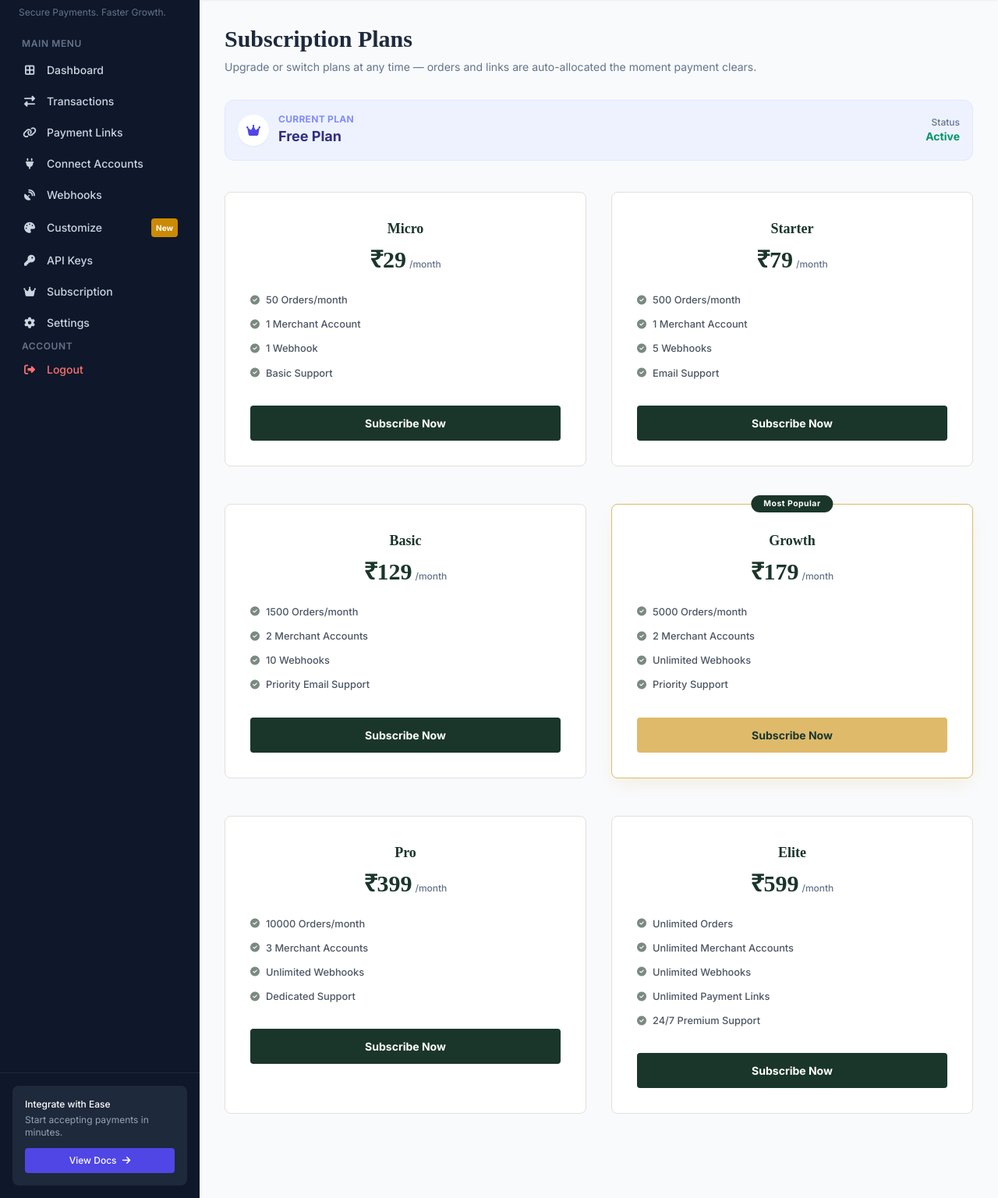
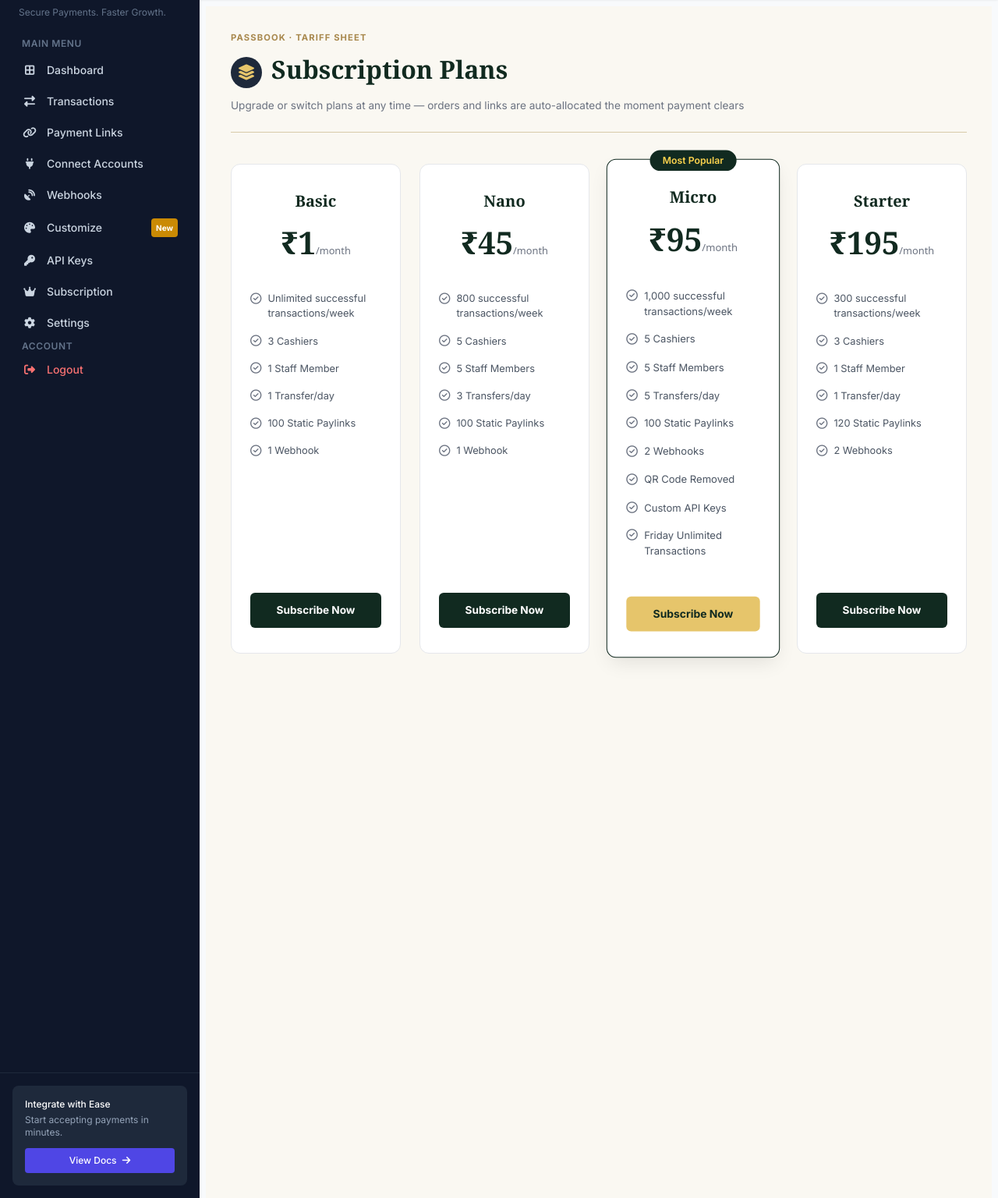
Before and after one commit to KARAMbhaiyaaaa425/KARAN13467GH, a Flask app: page /subscription in a window 1280 px wide. Shown: the part 64-1600 px from the top of the page at 78% size. Run offline with Flask 3, Linux system fonts and the light colour scheme; the visitor is signed in with stand-in values (Sample User, id 1); data comes from the database, SQL or seed files in the repository; data that the repository does not hold is empty; some libraries are stand-ins or nearby versions.

Commit message:
Add files via upload

```diff
--- a/templates/base.html
+++ b/templates/base.html
@@ -97,7 +97,7 @@
 
 
 
-            <a href="#" class="sidebar-link flex items-center gap-3 px-3 py-2 text-sm font-medium text-slate-300">
+            <a href="/subscription" class="sidebar-link flex items-center gap-3 px-3 py-2 text-sm font-medium text-slate-300">
                 <i class="fa-solid fa-crown w-5 text-center"></i> Subscription
             </a>
 
--- a/templates/subscription.html
+++ b/templates/subscription.html
@@ -2,238 +2,248 @@
 
 {% block content %}
 <style>
+    .sub-bg {
+        background-color: #faf8f2;
+        min-height: calc(100vh - 64px); /* assuming topnav is ~64px */
+        padding: 2rem;
+        margin: -1.5rem; /* negate default padding if any */
+    }
+
+    .serif-font {
+        font-family: 'Georgia', 'Times New Roman', serif;
+    }
+
+    .dark-green {
+        color: #112a20;
+    }
+
+    .sub-header-small {
+        font-size: 0.7rem;
+        font-weight: 700;
+        letter-spacing: 0.1em;
+        color: #a8884d;
+        text-transform: uppercase;
+        margin-bottom: 0.5rem;
+    }
+
+    .sub-title {
+        font-size: 2rem;
+        font-weight: 700;
+        margin-bottom: 0.5rem;
+    }
+
+    .sub-desc {
+        color: #6b7280;
+        font-size: 0.85rem;
+        margin-bottom: 1.5rem;
+    }
+
+    .sub-hr {
+        border-color: #d8cba9;
+        margin-bottom: 2.5rem;
+    }
+
+    .plan-grid {
+        display: grid;
+        grid-template-columns: repeat(1, minmax(0, 1fr));
+        gap: 1.5rem;
+    }
+
+    @media (min-width: 768px) {
+        .plan-grid {
+            grid-template-columns: repeat(2, minmax(0, 1fr));
+        }
+    }
+
+    @media (min-width: 1024px) {
+        .plan-grid {
+            grid-template-columns: repeat(4, minmax(0, 1fr));
+        }
+    }
+
     .plan-card {
-        background-color: white;
-        border: 1px solid #e5e0d8;
-        border-radius: 8px;
-        padding: 2rem;
-        transition: all 0.3s ease;
+        background: white;
+        border: 1px solid #e5e7eb;
+        padding: 2rem 1.5rem;
+        display: flex;
+        flex-direction: column;
         position: relative;
     }
-    .plan-card:hover {
-        box-shadow: 0 10px 30px -10px rgba(0,0,0,0.1);
-        transform: translateY(-2px);
-    }
-    .plan-btn {
-        background-color: #1a362b;
-        color: white;
-        width: 100%;
-        padding: 0.75rem;
-        border-radius: 4px;
-        font-weight: 700;
-        font-size: 0.875rem;
-        text-align: center;
-        display: block;
-        transition: background-color 0.2s;
-    }
-    .plan-btn:hover { background-color: #11241c; }
-    .plan-btn-gold {
-        background-color: #dfba6b;
-        color: #1a362b;
-    }
-    .plan-btn-gold:hover { background-color: #c9a55c; }
 
-    .current-plan-btn {
-        background-color: #f0f7f4;
-        color: #1a362b;
-        border: 1px solid #1a362b;
+    .plan-card-popular {
+        border: 1px solid #112a20;
+        box-shadow: 0 10px 25px -5px rgba(0, 0, 0, 0.1);
+        transform: scale(1.02);
+        z-index: 10;
     }
 
-    .check-icon {
-        color: #7b8a81;
-        margin-right: 0.5rem;
-        font-size: 0.75rem;
-    }
-    .feature-text {
-        color: #4b5563;
-        font-size: 0.8rem;
-        font-weight: 500;
-    }
-    .most-popular-badge {
+    .popular-badge {
         position: absolute;
         top: -12px;
         left: 50%;
         transform: translateX(-50%);
-        background-color: #1a362b;
+        background-color: #112a20;
+        color: #fcd34d;
+        font-size: 0.75rem;
+        font-weight: 600;
+        padding: 0.25rem 1rem;
+        border-radius: 9999px;
+        white-space: nowrap;
+    }
+
+    .plan-name {
+        text-align: center;
+        font-size: 1.25rem;
+        font-weight: bold;
+        margin-bottom: 0.5rem;
+    }
+
+    .plan-price {
+        text-align: center;
+        font-size: 2.5rem;
+        font-weight: bold;
+        margin-bottom: 2rem;
+    }
+
+    .plan-price span {
+        font-size: 0.8rem;
+        color: #6b7280;
+        font-weight: normal;
+        font-family: ui-sans-serif, system-ui, -apple-system, BlinkMacSystemFont, "Segoe UI", Roboto, "Helvetica Neue", Arial, sans-serif;
+    }
+
+    .feature-list {
+        flex-grow: 1;
+        margin-bottom: 2rem;
+    }
+
+    .feature-item {
+        display: flex;
+        align-items: flex-start;
+        margin-bottom: 1rem;
+        font-size: 0.8rem;
+        color: #4b5563;
+    }
+
+    .feature-icon {
+        color: #6b7280;
+        margin-right: 0.5rem;
+        margin-top: 0.15rem;
+        font-size: 0.9rem;
+    }
+
+    .btn-subscribe {
+        width: 100%;
+        padding: 0.75rem;
+        text-align: center;
+        font-weight: 700;
+        font-size: 0.85rem;
+        border-radius: 0.375rem;
+        transition: all 0.2s;
+    }
+
+    .btn-dark {
+        background-color: #112a20;
         color: white;
-        font-size: 0.65rem;
-        padding: 0.2rem 1rem;
-        border-radius: 12px;
-        font-weight: bold;
-        letter-spacing: 0.5px;
+    }
+
+    .btn-dark:hover {
+        background-color: #0a1913;
+    }
+
+    .btn-gold {
+        background-color: #e6c56b;
+        color: #112a20;
+    }
+
+    .btn-gold:hover {
+        background-color: #d6b55b;
     }
 </style>
 
-<div class="max-w-5xl mx-auto pb-12">
-    <div class="mb-8">
-        <h1 class="text-3xl font-black text-slate-800" style="font-family: serif;">Subscription Plans</h1>
-        <p class="text-sm text-slate-500 mt-2">Upgrade or switch plans at any time — orders and links are auto-allocated the moment payment clears.</p>
+<div class="sub-bg">
+    <div class="sub-header-small">PASSBOOK &middot; TARIFF SHEET</div>
+    <div class="flex items-center gap-3 mb-1">
+        <div class="w-10 h-10 rounded-full bg-slate-800 flex items-center justify-center text-[#e6c56b]">
+            <i class="fa-solid fa-layer-group text-xl"></i>
+        </div>
+        <h1 class="sub-title serif-font dark-green m-0">Subscription Plans</h1>
     </div>
+    <p class="sub-desc">Upgrade or switch plans at any time &mdash; orders and links are auto-allocated the moment payment clears</p>
 
-    <!-- Active Plan Banner -->
-    <div class="bg-indigo-50 border border-indigo-100 rounded-xl p-4 mb-10 flex items-center justify-between">
-        <div class="flex items-center gap-3">
-            <div class="w-10 h-10 bg-white rounded-full flex items-center justify-center text-primary shadow-sm">
-                <i class="fa-solid fa-crown"></i>
+    <hr class="sub-hr">
+
+    <div class="plan-grid">
+        <!-- Basic -->
+        <div class="plan-card rounded-xl">
+            <h3 class="plan-name serif-font dark-green">Basic</h3>
+            <div class="plan-price serif-font dark-green">₹1<span>/month</span></div>
+            <div class="feature-list">
+                <div class="feature-item"><i class="fa-regular fa-circle-check feature-icon"></i> <span>Unlimited successful<br>transactions/week</span></div>
+                <div class="feature-item"><i class="fa-regular fa-circle-check feature-icon"></i> <span>3 Cashiers</span></div>
+                <div class="feature-item"><i class="fa-regular fa-circle-check feature-icon"></i> <span>1 Staff Member</span></div>
+                <div class="feature-item"><i class="fa-regular fa-circle-check feature-icon"></i> <span>1 Transfer/day</span></div>
+                <div class="feature-item"><i class="fa-regular fa-circle-check feature-icon"></i> <span>100 Static Paylinks</span></div>
+                <div class="feature-item"><i class="fa-regular fa-circle-check feature-icon"></i> <span>1 Webhook</span></div>
             </div>
-            <div>
-                <p class="text-xs text-indigo-400 font-bold uppercase tracking-wide">Current Plan</p>
-                <h3 class="text-lg font-black text-indigo-900">{{ user_info.plan_name if user_info and user_info.plan_name else 'Free' }} Plan</h3>
+            <button onclick="showUpgradeAlert('Basic')" class="btn-subscribe btn-dark">Subscribe Now</button>
+        </div>
+
+        <!-- Nano -->
+        <div class="plan-card rounded-xl">
+            <h3 class="plan-name serif-font dark-green">Nano</h3>
+            <div class="plan-price serif-font dark-green">₹45<span>/month</span></div>
+            <div class="feature-list">
+                <div class="feature-item"><i class="fa-regular fa-circle-check feature-icon"></i> <span>800 successful transactions/week</span></div>
+                <div class="feature-item"><i class="fa-regular fa-circle-check feature-icon"></i> <span>5 Cashiers</span></div>
+                <div class="feature-item"><i class="fa-regular fa-circle-check feature-icon"></i> <span>5 Staff Members</span></div>
+                <div class="feature-item"><i class="fa-regular fa-circle-check feature-icon"></i> <span>3 Transfers/day</span></div>
+                <div class="feature-item"><i class="fa-regular fa-circle-check feature-icon"></i> <span>100 Static Paylinks</span></div>
+                <div class="feature-item"><i class="fa-regular fa-circle-check feature-icon"></i> <span>1 Webhook</span></div>
             </div>
+            <button onclick="showUpgradeAlert('Nano')" class="btn-subscribe btn-dark">Subscribe Now</button>
         </div>
-        <div class="text-right">
-            {% if user_info and user_info.plan_expiry %}
-                <p class="text-xs text-slate-500 font-medium">Valid until</p>
-                <p class="text-sm font-bold text-slate-800">{{ user_info.plan_expiry[:10] }}</p>
-            {% else %}
-                <p class="text-xs text-slate-500 font-medium">Status</p>
-                <p class="text-sm font-bold text-emerald-600">Active</p>
-            {% endif %}
-        </div>
-    </div>
-
-    <div class="grid grid-cols-1 md:grid-cols-2 lg:grid-cols-2 gap-x-8 gap-y-12">
 
         <!-- Micro -->
-        <div class="plan-card">
-            <div class="text-center mb-6">
-                <h3 class="text-lg font-bold" style="font-family: serif; color: #1a362b;">Micro</h3>
-                <div class="mt-2 mb-2 flex justify-center items-end gap-1">
-                    <span class="text-3xl font-black" style="font-family: serif; color: #1a362b;">₹29</span>
-                    <span class="text-xs text-slate-500 font-medium mb-1">/month</span>
-                </div>
+        <div class="plan-card plan-card-popular rounded-xl">
+            <div class="popular-badge">Most Popular</div>
+            <h3 class="plan-name serif-font dark-green">Micro</h3>
+            <div class="plan-price serif-font dark-green">₹95<span>/month</span></div>
+            <div class="feature-list">
+                <div class="feature-item"><i class="fa-regular fa-circle-check feature-icon"></i> <span>1,000 successful transactions/week</span></div>
+                <div class="feature-item"><i class="fa-regular fa-circle-check feature-icon"></i> <span>5 Cashiers</span></div>
+                <div class="feature-item"><i class="fa-regular fa-circle-check feature-icon"></i> <span>5 Staff Members</span></div>
+                <div class="feature-item"><i class="fa-regular fa-circle-check feature-icon"></i> <span>5 Transfers/day</span></div>
+                <div class="feature-item"><i class="fa-regular fa-circle-check feature-icon"></i> <span>100 Static Paylinks</span></div>
+                <div class="feature-item"><i class="fa-regular fa-circle-check feature-icon"></i> <span>2 Webhooks</span></div>
+                <div class="feature-item"><i class="fa-regular fa-circle-check feature-icon"></i> <span>QR Code Removed</span></div>
+                <div class="feature-item"><i class="fa-regular fa-circle-check feature-icon"></i> <span>Custom API Keys</span></div>
+                <div class="feature-item"><i class="fa-regular fa-circle-check feature-icon"></i> <span>Friday Unlimited Transactions</span></div>
             </div>
-            <ul class="space-y-3 mb-8">
-                <li class="flex items-center"><i class="fa-solid fa-circle-check check-icon"></i> <span class="feature-text">50 Orders/month</span></li>
-                <li class="flex items-center"><i class="fa-solid fa-circle-check check-icon"></i> <span class="feature-text">1 Merchant Account</span></li>
-                <li class="flex items-center"><i class="fa-solid fa-circle-check check-icon"></i> <span class="feature-text">1 Webhook</span></li>
-                <li class="flex items-center"><i class="fa-solid fa-circle-check check-icon"></i> <span class="feature-text">Basic Support</span></li>
-            </ul>
-            {% if user_info and user_info.plan_name == 'Micro' %}
-                <button class="plan-btn current-plan-btn"><i class="fa-solid fa-wand-magic-sparkles mr-2"></i> Current Active Plan</button>
-            {% else %}
-                <button onclick="showUpgradeAlert()" class="plan-btn">Subscribe Now</button>
-            {% endif %}
+            <button onclick="showUpgradeAlert('Micro')" class="btn-subscribe btn-gold">Subscribe Now</button>
         </div>
 
         <!-- Starter -->
-        <div class="plan-card">
-            <div class="text-center mb-6">
-                <h3 class="text-lg font-bold" style="font-family: serif; color: #1a362b;">Starter</h3>
-                <div class="mt-2 mb-2 flex justify-center items-end gap-1">
-                    <span class="text-3xl font-black" style="font-family: serif; color: #1a362b;">₹79</span>
-                    <span class="text-xs text-slate-500 font-medium mb-1">/month</span>
-                </div>
+        <div class="plan-card rounded-xl">
+            <h3 class="plan-name serif-font dark-green">Starter</h3>
+            <div class="plan-price serif-font dark-green">₹195<span>/month</span></div>
+            <div class="feature-list">
+                <div class="feature-item"><i class="fa-regular fa-circle-check feature-icon"></i> <span>300 successful transactions/week</span></div>
+                <div class="feature-item"><i class="fa-regular fa-circle-check feature-icon"></i> <span>3 Cashiers</span></div>
+                <div class="feature-item"><i class="fa-regular fa-circle-check feature-icon"></i> <span>1 Staff Member</span></div>
+                <div class="feature-item"><i class="fa-regular fa-circle-check feature-icon"></i> <span>1 Transfer/day</span></div>
+                <div class="feature-item"><i class="fa-regular fa-circle-check feature-icon"></i> <span>120 Static Paylinks</span></div>
+                <div class="feature-item"><i class="fa-regular fa-circle-check feature-icon"></i> <span>2 Webhooks</span></div>
             </div>
-            <ul class="space-y-3 mb-8">
-                <li class="flex items-center"><i class="fa-solid fa-circle-check check-icon"></i> <span class="feature-text">500 Orders/month</span></li>
-                <li class="flex items-center"><i class="fa-solid fa-circle-check check-icon"></i> <span class="feature-text">1 Merchant Account</span></li>
-                <li class="flex items-center"><i class="fa-solid fa-circle-check check-icon"></i> <span class="feature-text">5 Webhooks</span></li>
-                <li class="flex items-center"><i class="fa-solid fa-circle-check check-icon"></i> <span class="feature-text">Email Support</span></li>
-            </ul>
-            {% if user_info and user_info.plan_name == 'Starter' %}
-                <button class="plan-btn current-plan-btn"><i class="fa-solid fa-wand-magic-sparkles mr-2"></i> Current Active Plan</button>
-            {% else %}
-                <button onclick="showUpgradeAlert()" class="plan-btn">Subscribe Now</button>
-            {% endif %}
+            <button onclick="showUpgradeAlert('Starter')" class="btn-subscribe btn-dark">Subscribe Now</button>
         </div>
-
-        <!-- Basic -->
-        <div class="plan-card">
-            <div class="text-center mb-6">
-                <h3 class="text-lg font-bold" style="font-family: serif; color: #1a362b;">Basic</h3>
-                <div class="mt-2 mb-2 flex justify-center items-end gap-1">
-                    <span class="text-3xl font-black" style="font-family: serif; color: #1a362b;">₹129</span>
-                    <span class="text-xs text-slate-500 font-medium mb-1">/month</span>
-                </div>
-            </div>
-            <ul class="space-y-3 mb-8">
-                <li class="flex items-center"><i class="fa-solid fa-circle-check check-icon"></i> <span class="feature-text">1500 Orders/month</span></li>
-                <li class="flex items-center"><i class="fa-solid fa-circle-check check-icon"></i> <span class="feature-text">2 Merchant Accounts</span></li>
-                <li class="flex items-center"><i class="fa-solid fa-circle-check check-icon"></i> <span class="feature-text">10 Webhooks</span></li>
-                <li class="flex items-center"><i class="fa-solid fa-circle-check check-icon"></i> <span class="feature-text">Priority Email Support</span></li>
-            </ul>
-            {% if user_info and user_info.plan_name == 'Basic' %}
-                <button class="plan-btn current-plan-btn"><i class="fa-solid fa-wand-magic-sparkles mr-2"></i> Current Active Plan</button>
-            {% else %}
-                <button onclick="showUpgradeAlert()" class="plan-btn">Subscribe Now</button>
-            {% endif %}
-        </div>
-
-        <!-- Growth (Most Popular) -->
-        <div class="plan-card" style="box-shadow: 0 10px 25px -5px rgba(223, 186, 107, 0.2); border-color: #dfba6b;">
-            <div class="most-popular-badge">Most Popular</div>
-            <div class="text-center mb-6">
-                <h3 class="text-lg font-bold" style="font-family: serif; color: #1a362b;">Growth</h3>
-                <div class="mt-2 mb-2 flex justify-center items-end gap-1">
-                    <span class="text-3xl font-black" style="font-family: serif; color: #1a362b;">₹179</span>
-                    <span class="text-xs text-slate-500 font-medium mb-1">/month</span>
-                </div>
-            </div>
-            <ul class="space-y-3 mb-8">
-                <li class="flex items-center"><i class="fa-solid fa-circle-check check-icon"></i> <span class="feature-text">5000 Orders/month</span></li>
-                <li class="flex items-center"><i class="fa-solid fa-circle-check check-icon"></i> <span class="feature-text">2 Merchant Accounts</span></li>
-                <li class="flex items-center"><i class="fa-solid fa-circle-check check-icon"></i> <span class="feature-text">Unlimited Webhooks</span></li>
-                <li class="flex items-center"><i class="fa-solid fa-circle-check check-icon"></i> <span class="feature-text">Priority Support</span></li>
-            </ul>
-            {% if user_info and user_info.plan_name == 'Growth' %}
-                <button class="plan-btn current-plan-btn"><i class="fa-solid fa-wand-magic-sparkles mr-2"></i> Current Active Plan</button>
-            {% else %}
-                <button onclick="showUpgradeAlert()" class="plan-btn plan-btn-gold">Subscribe Now</button>
-            {% endif %}
-        </div>
-
-        <!-- Pro -->
-        <div class="plan-card">
-            <div class="text-center mb-6">
-                <h3 class="text-lg font-bold" style="font-family: serif; color: #1a362b;">Pro</h3>
-                <div class="mt-2 mb-2 flex justify-center items-end gap-1">
-                    <span class="text-3xl font-black" style="font-family: serif; color: #1a362b;">₹399</span>
-                    <span class="text-xs text-slate-500 font-medium mb-1">/month</span>
-                </div>
-            </div>
-            <ul class="space-y-3 mb-8">
-                <li class="flex items-center"><i class="fa-solid fa-circle-check check-icon"></i> <span class="feature-text">10000 Orders/month</span></li>
-                <li class="flex items-center"><i class="fa-solid fa-circle-check check-icon"></i> <span class="feature-text">3 Merchant Accounts</span></li>
-                <li class="flex items-center"><i class="fa-solid fa-circle-check check-icon"></i> <span class="feature-text">Unlimited Webhooks</span></li>
-                <li class="flex items-center"><i class="fa-solid fa-circle-check check-icon"></i> <span class="feature-text">Dedicated Support</span></li>
-            </ul>
-            {% if user_info and user_info.plan_name == 'Pro' %}
-                <button class="plan-btn current-plan-btn"><i class="fa-solid fa-wand-magic-sparkles mr-2"></i> Current Active Plan</button>
-            {% else %}
-                <button onclick="showUpgradeAlert()" class="plan-btn">Subscribe Now</button>
-            {% endif %}
-        </div>
-
-        <!-- Elite -->
-        <div class="plan-card">
-            <div class="text-center mb-6">
-                <h3 class="text-lg font-bold" style="font-family: serif; color: #1a362b;">Elite</h3>
-                <div class="mt-2 mb-2 flex justify-center items-end gap-1">
-                    <span class="text-3xl font-black" style="font-family: serif; color: #1a362b;">₹599</span>
-                    <span class="text-xs text-slate-500 font-medium mb-1">/month</span>
-                </div>
-            </div>
-            <ul class="space-y-3 mb-8">
-                <li class="flex items-center"><i class="fa-solid fa-circle-check check-icon"></i> <span class="feature-text">Unlimited Orders</span></li>
-                <li class="flex items-center"><i class="fa-solid fa-circle-check check-icon"></i> <span class="feature-text">Unlimited Merchant Accounts</span></li>
-                <li class="flex items-center"><i class="fa-solid fa-circle-check check-icon"></i> <span class="feature-text">Unlimited Webhooks</span></li>
-                <li class="flex items-center"><i class="fa-solid fa-circle-check check-icon"></i> <span class="feature-text">Unlimited Payment Links</span></li>
-                <li class="flex items-center"><i class="fa-solid fa-circle-check check-icon"></i> <span class="feature-text">24/7 Premium Support</span></li>
-            </ul>
-            {% if user_info and user_info.plan_name == 'Elite' %}
-                <button class="plan-btn current-plan-btn"><i class="fa-solid fa-wand-magic-sparkles mr-2"></i> Current Active Plan</button>
-            {% else %}
-                <button onclick="showUpgradeAlert()" class="plan-btn">Subscribe Now</button>
-            {% endif %}
-        </div>
-
     </div>
 </div>
+
 <script>
-    function showUpgradeAlert() {
+    function showUpgradeAlert(planName) {
         Swal.fire({
-            title: 'Upgrade Plan',
+            title: 'Upgrade to ' + planName,
             text: 'You will be redirected to WhatsApp to contact the Admin for payment.',
             icon: 'info',
             showCancelButton: true,
@@ -242,8 +252,9 @@
             cancelButtonText: 'Cancel'
         }).then((result) => {
             if (result.isConfirmed) {
-                // Replace with your actual WhatsApp number
-                window.open('https://wa.me/{{ wa_number }}?text=Hello%20Admin,%20I%20want%20to%20upgrade%20my%20NovaPay%20subscription%20plan.', '_blank');
+                const waNumber = "{{ wa_number }}".replace('+', '').trim() || '919771348544';
+                const message = encodeURIComponent('Hello Admin, I want to upgrade my NovaPay subscription to the ' + planName + ' plan.');
+                window.open('https://wa.me/' + waNumber + '?text=' + message, '_blank');
             }
         });
     }
```
